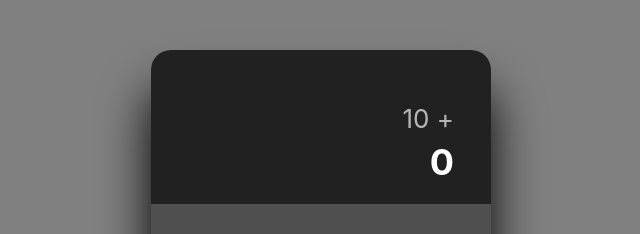
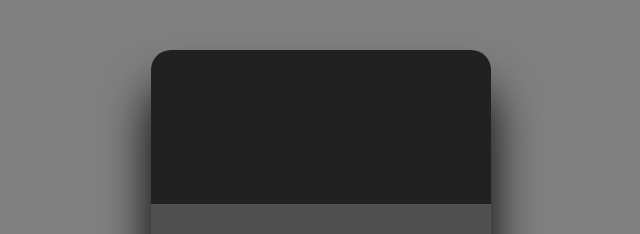
Before and after one commit to NelliBtn/React-Calculator, a React (Create React App) app: page / in a window 1280 px wide. Shown: the top 234 px of the page, without its empty margins (319-959 px from the left). Built offline with nearby package versions, Linux system fonts and the light colour scheme; the HTML template or start-up script is replaced by a standard one.

Commit message:
create states and pass down as props

```diff
--- a/src/App.js
+++ b/src/App.js
@@ -1,16 +1,26 @@
 import './App.css';
 import Screen from './components/Screen';
 import Buttons from './components/Buttons';
+import { useState } from 'react';
 
 function App() {
-  const curr_operrand = 0;
-  const prev_operrand = 10;
-  const operator = '+';
+  const [prev_operrand, setPrevOperrand] = useState('');
+  const [curr_operrand, setCurrOperrand] = useState('');
+  const [operator, setOperator] = useState('');
+  const [result, setResult] = useState('');
 
   return (
     <div className="App">
-      <Screen prev_operrand={prev_operrand} curr_operrand={curr_operrand} operator={operator}/>
-      <Buttons />
+      <Screen prev_operrand={prev_operrand} curr_operrand={curr_operrand} operator={operator} result={result}/>
+      <Buttons
+        prev_operrand={prev_operrand}
+        setPrevOperrand={setPrevOperrand}
+        curr_operrand={curr_operrand}
+        setCurrOperrand={setCurrOperrand}
+        operator={operator}
+        setOperator={setOperator}
+        setResult={setResult}
+      />
     </div>
   );
 }
```
